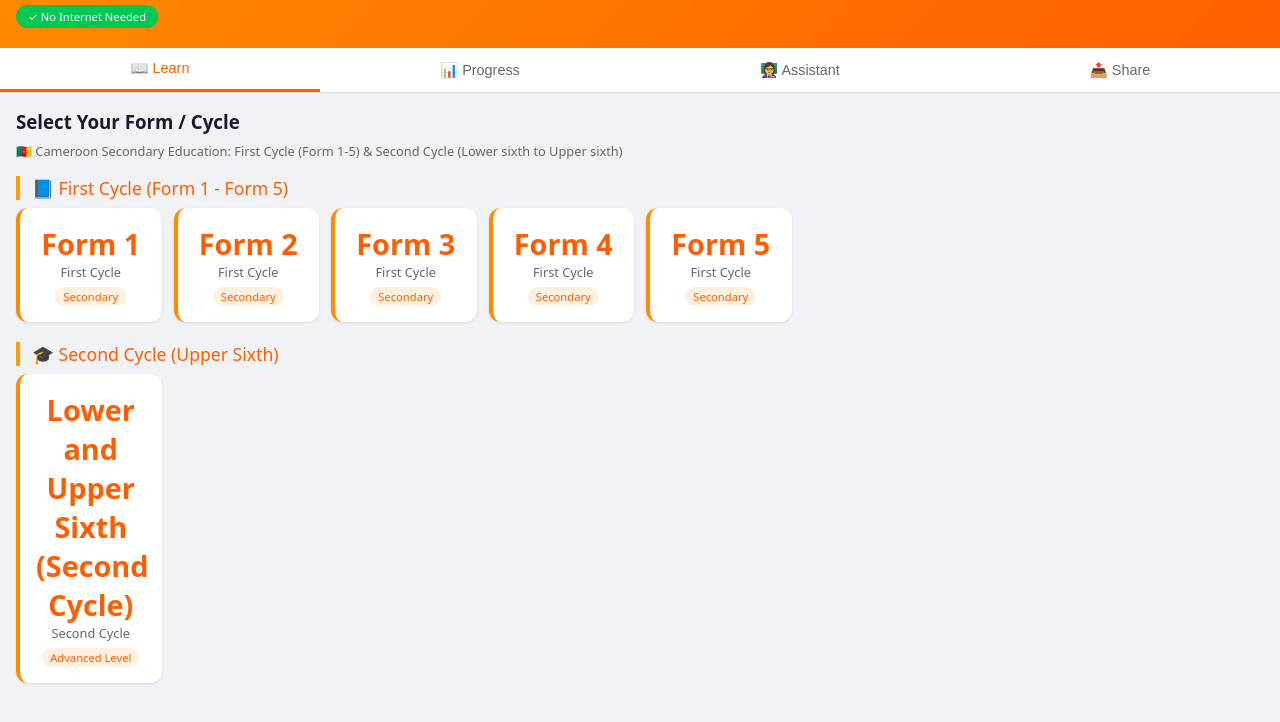
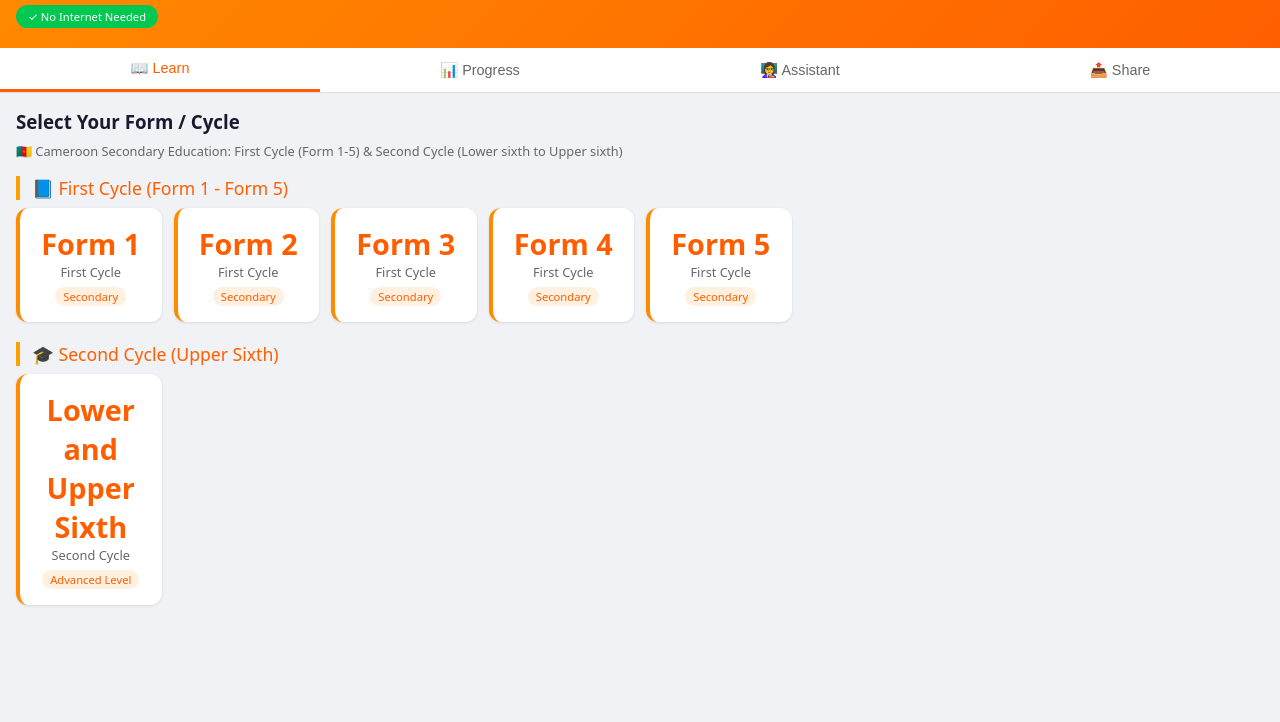
Before and after one commit to manjong7660/bazile, a plain HTML site: page index.html in a window 1280 px wide. Shown: the part 80-802 px from the top of the page. Drawn offline with Linux system fonts and the light colour scheme.

Commit message:
Update index.html

```diff
--- a/index.html
+++ b/index.html
@@ -549,7 +549,7 @@
         <div class="contact-section">
             <div class="contact-title">
                 <span>👩‍🏫</span>
-                <span>Reach Out to Your Teachers</span>
+                <span>services</span>
             </div>
             <p style="margin-bottom: 16px; font-size: 0.85rem;">Having trouble with a subject? Contact an assistant directly via WhatsApp or Email. They're here to help you shine brighter!</p>
             <div id="teachers-list"></div>
@@ -587,7 +587,7 @@
                 { id: 3, name: "Form 3", cycle: "First Cycle" },
                 { id: 4, name: "Form 4", cycle: "First Cycle" },
                 { id: 5, name: "Form 5", cycle: "First Cycle" },
-                { id: 6, name: "Lower and Upper Sixth (Second Cycle)", cycle: "Second Cycle" }
+                { id: 6, name: "Lower and Upper Sixth", cycle: "Second Cycle" }
             ],
             subjects: {
                 "Mathematics": {
@@ -619,9 +619,9 @@
 
         // Teacher Contact Info per Subject
         const teachersContact = {
-            "Mathematics": { name: "Mr. Emmanuel N.", whatsapp: "+237612345678", email: "emmanuel.math@brightsight.cm", avatar: "📐" },
-            "English Language": { name: "Mrs. Sarah F.", whatsapp: "+237603456789", email: "sarah.english@brightsight.cm", avatar: "📖" },
-            "Science": { name: "Dr. Pierre K.", whatsapp: "+237634567890", email: "pierre.science@brightsight.cm", avatar: "🔬" }
+            "Mathematics": { name: "Mr. Ngwang.", whatsapp: "+237612345678", email: "emmanuel.math@brightsight.cm", avatar: "📐" },
+            "English Language": { name: "Mr Bazile.", whatsapp: "+237603456789", email: "sarah.english@brightsight.cm", avatar: "📖" },
+            "Science": { name: "Dr. Manjong.", whatsapp: "+237634567890", email: "pierre.science@brightsight.cm", avatar: "🔬" }
         };
 
         let currentForm = null, currentSubject = null, currentLesson = null, quizScore = 0, currentQuizIndex = 0, selectedAnswerIndex = null;
```
